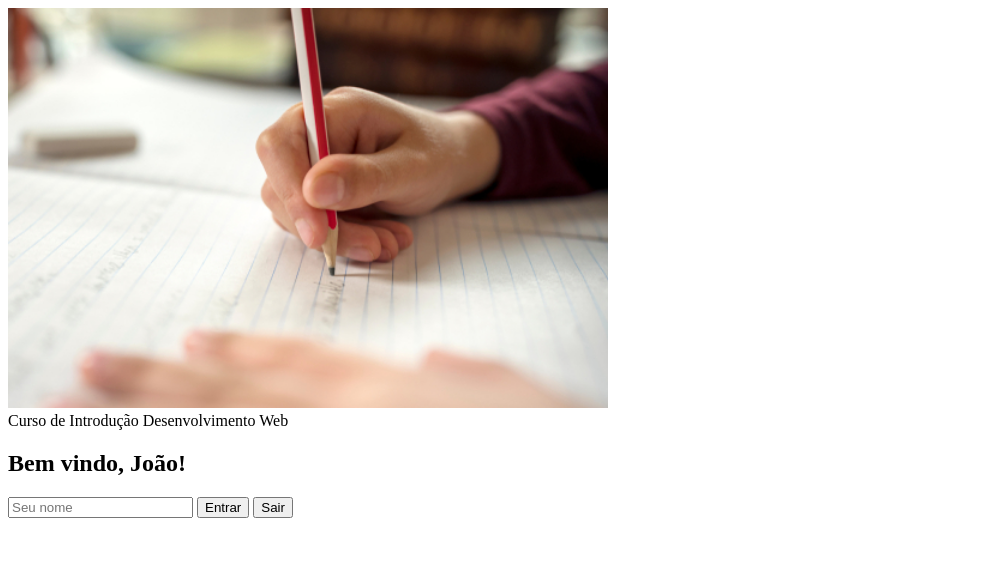
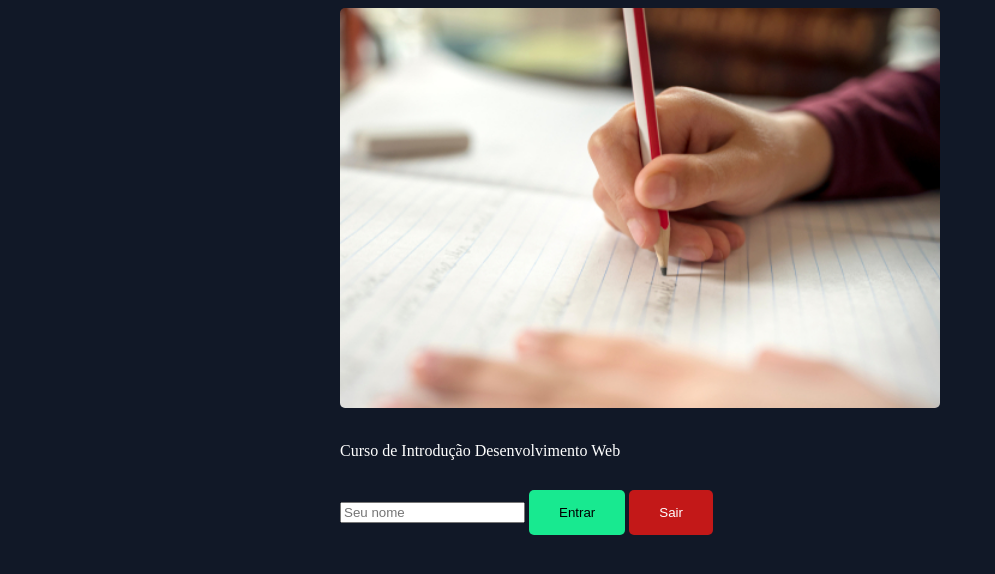
Before and after one commit to lorranyfb/pagina-web, a plain HTML site: page index.html in a window 1280 px wide. Shown: the whole page, without its empty margins (0-995 px from the left). Drawn offline with Linux system fonts and the light colour scheme.

Commit message:
estilização com css e interações com js

```diff
--- a/index.html
+++ b/index.html
@@ -4,18 +4,20 @@
     <meta charset="UTF-8">
     <meta http-equiv="X-UA-Compatible" content="IE=edge">
     <meta name="viewport" content="width=device-width, initial-scale=1.0">
+    <link rel="stylesheet" href="style.css"/>
     <title>Desenvolvimento Web</title>
 </head>
 <body>
     <section id="inicio">
-        <img src="photo.png" alt="imagem de estudo" width="600px" height="400px" />
+        <img src="photo.png" alt="imagem de estudo"/>
         <div class="content">
             <h class="title">Curso de Introdução Desenvolvimento Web</h>
-            <h2 class="subtitle">Bem vindo, João!</h2>
+            <h2 class="subtitle" id="result"></h2>
         </div>
-        <input placeholder="Seu nome" name="name" id="name"/>
-        <button class="primary">Entrar</button>
-        <button class="secundary">Sair</button>
+        <input type="text" placeholder="Seu nome" name="name" id="name"/>
+        <button class="primary" onclick="getValue()">Entrar</button>
+        <button class="secundary" onclick ="removeValue()">Sair</button>
     </section>
+    <script src="index.js"></script>
 </body>
 </html>
--- /dev/null
+++ b/index.js
@@ -0,0 +1,9 @@
+function getValue () {
+    var value = document.getElementById("name").value;
+    document.getElementById("result").innerHTML = "Bem vindo, " + value + "!";
+}
+
+function removeValue () {
+    document.getElementById("name").value = "";
+    document.getElementById("result").innerHTML = "";
+}
--- a/style.css
+++ b/style.css
@@ -0,0 +1,44 @@
+body {
+    background-color: #111827;
+    color: #fff;
+    height: 100%;
+}
+
+section {
+    position: absolute;
+    left: 50%;
+    transform: translate(-50%);
+}
+
+img {
+    border-radius: 5px;
+    width: 600px;
+    height: 400px;
+}
+
+.content {
+    margin: 30px 0px;
+}
+
+button {
+    padding: 15px 30px;
+    border-radius: 5px;
+    border: none;
+    cursor: pointer;
+}
+
+.primary {
+    background-color: #18e990;
+}
+
+.secundary {
+    background-color: #c31818;
+    color: #fff;
+}
+
+.input {
+    border: none;
+    padding: 16px 2px;
+    margin-right: 10px;
+    border-radius: 5px;
+}
```
